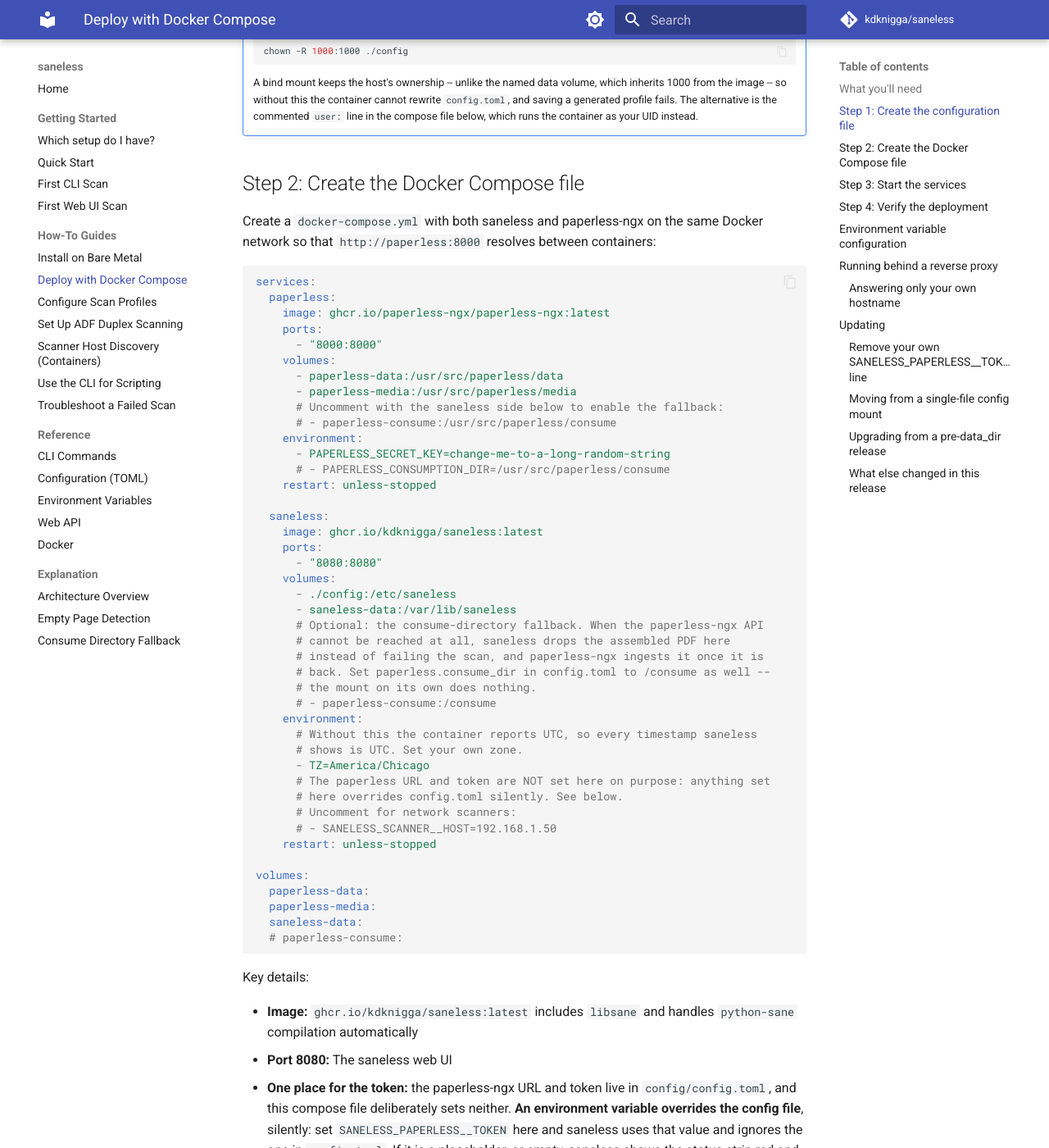
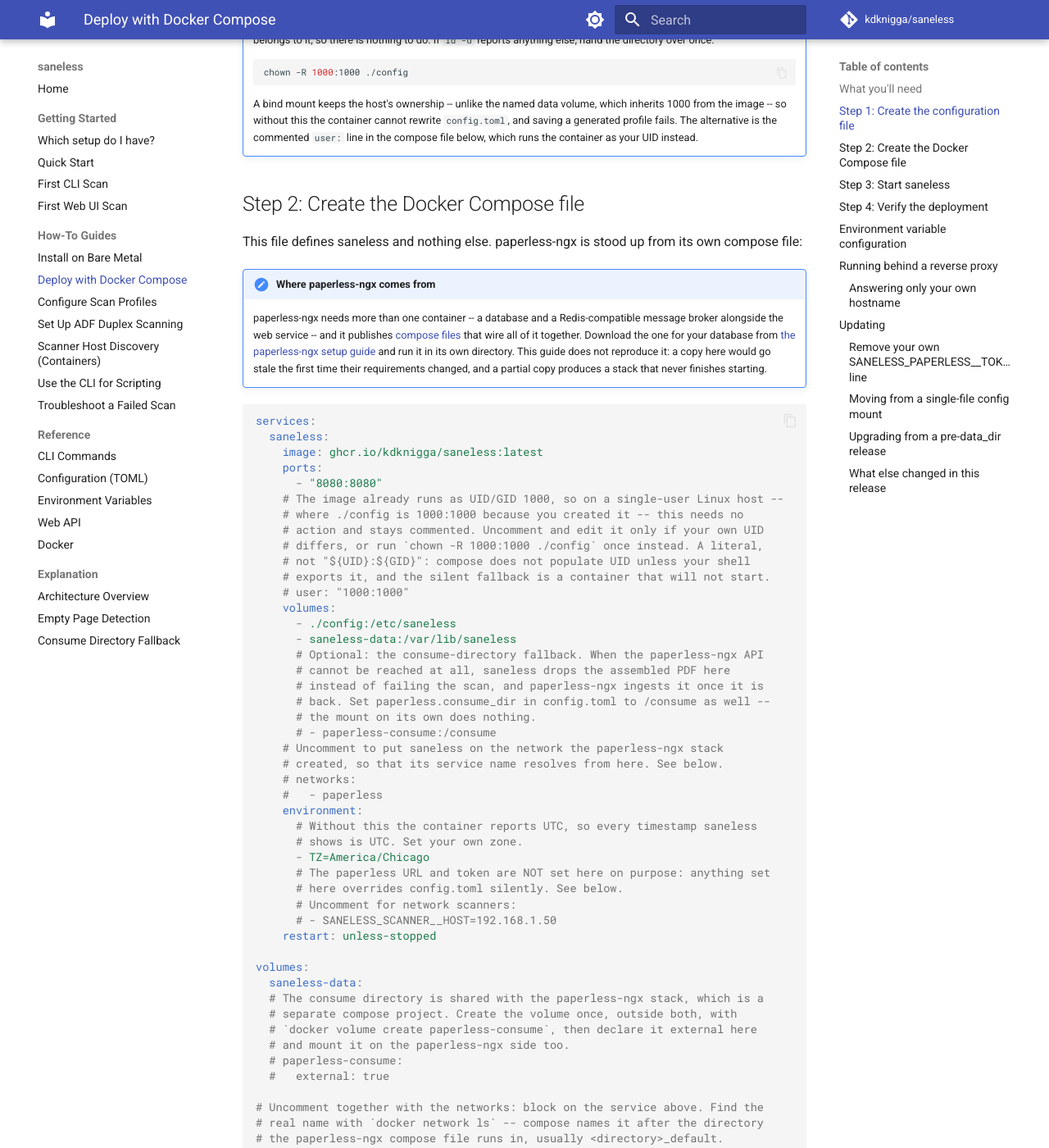
Before and after one commit to kdknigga/saneless, an MkDocs documentation site: the page built from docs/how-to/deploy-docker-compose.md, in a window 1280 px wide and 1400 px high, scrolled down 1258 px. Shown: the whole window at 82% size. Built offline with MkDocs 1.6.1 and Material for MkDocs 9.7.7, drawn with Linux system fonts in a browser that asks for light colours; comment, search, counter and statistics services are not loaded; some of the changed text lies outside the part shown.

Commit message:
docs(31-07): link to the paperless-ngx compose files instead of copying half of one
The guide's example declared one setting of their web service and nothing else:
no database, no message broker. That stack cannot come up, so a reader who
followed the guide got a container restarting forever with nothing saying why.
Completing it was rejected (D-49) -- their bundled files currently ship Valkey
as the broker, and a copy here would have been wrong the moment that changed.

The example is now saneless alone, and a note sends the reader to the
paperless-ngx setup guide and its compose directory for the rest.

Two consequences of the two stacks being separate compose projects are now
stated rather than assumed:

- the service name does not resolve across projects, so the URL either needs
  saneless joined to their network (both `networks:` blocks, name found with
  `docker network ls`) or a host address; `localhost` inside the container is
  the container
- the consume directory is a volume created outside both and declared external
  on each side, not a volume one compose file owns

Also restored the commented `user:` line to the example: the UID paragraph
above it refers to "the compose file below", which had no such line.

Co-Authored-By: Claude Opus 5 <noreply@anthropic.com>
Claude-Session: https://claude.ai/code/session_01GNVcwqdLVzM1otZuRnrRZx

````diff
--- a/docs/how-to/deploy-docker-compose.md
+++ b/docs/how-to/deploy-docker-compose.md
@@ -5,7 +5,7 @@ Run saneless alongside paperless-ngx using Docker Compose -- the most common hom
 ## What you'll need
 
 - Docker and Docker Compose installed on your host
-- A running paperless-ngx instance (or you will set one up in this guide)
+- A running paperless-ngx instance, reachable from this host. This guide covers the saneless side only; stand paperless-ngx up from [its own compose files](https://docs.paperless-ngx.com/setup/) first
 - A paperless-ngx API token (generate one in paperless-ngx under Settings > API Tokens)
 - For network scanners: the scanner's IP address
 
@@ -44,28 +44,24 @@ mode = "Color"
 
 ## Step 2: Create the Docker Compose file
 
-Create a `docker-compose.yml` with both saneless and paperless-ngx on the same Docker network so that `http://paperless:8000` resolves between containers:
+This file defines saneless and nothing else. paperless-ngx is stood up from its own compose file:
+
+!!! note "Where paperless-ngx comes from"
+    paperless-ngx needs more than one container -- a database and a Redis-compatible message broker alongside the web service -- and it publishes [compose files](https://github.com/paperless-ngx/paperless-ngx/tree/main/docker/compose) that wire all of it together. Download the one for your database from [the paperless-ngx setup guide](https://docs.paperless-ngx.com/setup/) and run it in its own directory. This guide does not reproduce it: a copy here would go stale the first time their requirements changed, and a partial copy produces a stack that never finishes starting.
 
 ```yaml
 services:
-  paperless:
-    image: ghcr.io/paperless-ngx/paperless-ngx:latest
-    ports:
-      - "8000:8000"
-    volumes:
-      - paperless-data:/usr/src/paperless/data
-      - paperless-media:/usr/src/paperless/media
-      # Uncomment with the saneless side below to enable the fallback:
-      # - paperless-consume:/usr/src/paperless/consume
-    environment:
-      - PAPERLESS_SECRET_KEY=change-me-to-a-long-random-string
-      # - PAPERLESS_CONSUMPTION_DIR=/usr/src/paperless/consume
-    restart: unless-stopped
-
   saneless:
     image: ghcr.io/kdknigga/saneless:latest
     ports:
       - "8080:8080"
+    # The image already runs as UID/GID 1000, so on a single-user Linux host --
+    # where ./config is 1000:1000 because you created it -- this needs no
+    # action and stays commented. Uncomment and edit it only if your own UID
+    # differs, or run `chown -R 1000:1000 ./config` once instead. A literal,
+    # not "${UID}:${GID}": compose does not populate UID unless your shell
+    # exports it, and the silent fallback is a container that will not start.
+    # user: "1000:1000"
     volumes:
       - ./config:/etc/saneless
       - saneless-data:/var/lib/saneless
@@ -75,6 +71,10 @@ services:
       # back. Set paperless.consume_dir in config.toml to /consume as well --
       # the mount on its own does nothing.
       # - paperless-consume:/consume
+    # Uncomment to put saneless on the network the paperless-ngx stack
+    # created, so that its service name resolves from here. See below.
+    # networks:
+    #   - paperless
     environment:
       # Without this the container reports UTC, so every timestamp saneless
       # shows is UTC. Set your own zone.
@@ -86,10 +86,21 @@ services:
     restart: unless-stopped
 
 volumes:
-  paperless-data:
-  paperless-media:
   saneless-data:
+  # The consume directory is shared with the paperless-ngx stack, which is a
+  # separate compose project. Create the volume once, outside both, with
+  # `docker volume create paperless-consume`, then declare it external here
+  # and mount it on the paperless-ngx side too.
   # paperless-consume:
+  #   external: true
+
+# Uncomment together with the networks: block on the service above. Find the
+# real name with `docker network ls` -- compose names it after the directory
+# the paperless-ngx compose file runs in, usually <directory>_default.
+# networks:
+#   paperless:
+#     external: true
+#     name: paperless-ngx_default
 ```
 
 Key details:
@@ -98,13 +109,13 @@ Key details:
 - **Port 8080:** The saneless web UI
 - **One place for the token:** the paperless-ngx URL and token live in `config/config.toml`, and this compose file deliberately sets neither. **An environment variable overrides the config file**, silently: set `SANELESS_PAPERLESS__TOKEN` here and saneless uses that value and ignores the one in `config.toml`. If it is a placeholder, or empty, saneless shows the status strip red and refuses to scan, and the token you carefully put in `config.toml` has nothing to do with it. Leave the block commented and edit the file
 - **`TZ`:** a container's clock reports UTC. Without `TZ`, every timestamp saneless displays -- the job history, `saneless jobs`, and the fallback title it gives a document in paperless-ngx -- is UTC rather than your local time. It is a standard container variable, not a saneless setting
-- **Consume mount (optional):** `paperless-consume:/consume` shared with paperless-ngx is the [consume-directory fallback](../explanation/consume-directory-fallback.md). Uncomment the volume on both services, the `PAPERLESS_CONSUMPTION_DIR` line, and the entry under `volumes:`, then set `consume_dir = "/consume"` under `[paperless]` in `config.toml`. Mounting without setting `consume_dir` does nothing
+- **Consume mount (optional):** a directory both stacks can see is the [consume-directory fallback](../explanation/consume-directory-fallback.md). Create the shared volume with `docker volume create paperless-consume`, uncomment the mount and the external `volumes:` entry here, mount the same volume at paperless-ngx's consumption directory on its side, and set `consume_dir = "/consume"` under `[paperless]` in `config.toml`. Mounting without setting `consume_dir` does nothing
 - **Config mount:** `./config:/etc/saneless` -- a read-write directory mount. saneless replaces `config.toml` atomically (it writes a temp file in the same directory, then renames it over the original). A single-file bind mount makes that rename fail with EBUSY, and saneless reports "Mount its directory instead"
 - **Data volume:** `saneless-data:/var/lib/saneless` is required, not optional. It holds the job database and the `failed/` directory, where saneless preserves any scan it could not deliver to paperless-ngx. The image already sets `SANELESS_OUTPUT__DATA_DIR=/var/lib/saneless`, so mounting the volume there is all that is needed. See [Docker volumes](../reference/docker.md#volumes) for what accumulates in `failed/` and how to drain it
-- **Shared network:** Both services are on the default Docker Compose network, so `http://paperless:8000` resolves automatically
+- **Reaching paperless-ngx:** the two stacks are separate compose projects, so each gets its own network and the name `paperless` does not resolve from here on its own. Either join the paperless-ngx network -- uncomment both `networks:` blocks above, after checking the real name with `docker network ls` -- and keep `url = "http://paperless:8000"`, or leave the networks alone and point `url` at the host the paperless-ngx stack publishes on, such as `http://192.168.1.10:8000`. Whichever you pick, the URL has to resolve from *inside* the saneless container: `localhost` there is the container itself, not your host
 - **Network scanners:** Set `SANELESS_SCANNER__HOST=192.168.1.50` to discover scanners on a remote host. See [Scanner Host Discovery](scanner-host-discovery.md) for details
 
-## Step 3: Start the services
+## Step 3: Start saneless
 
 ```bash
 docker compose up -d
````
